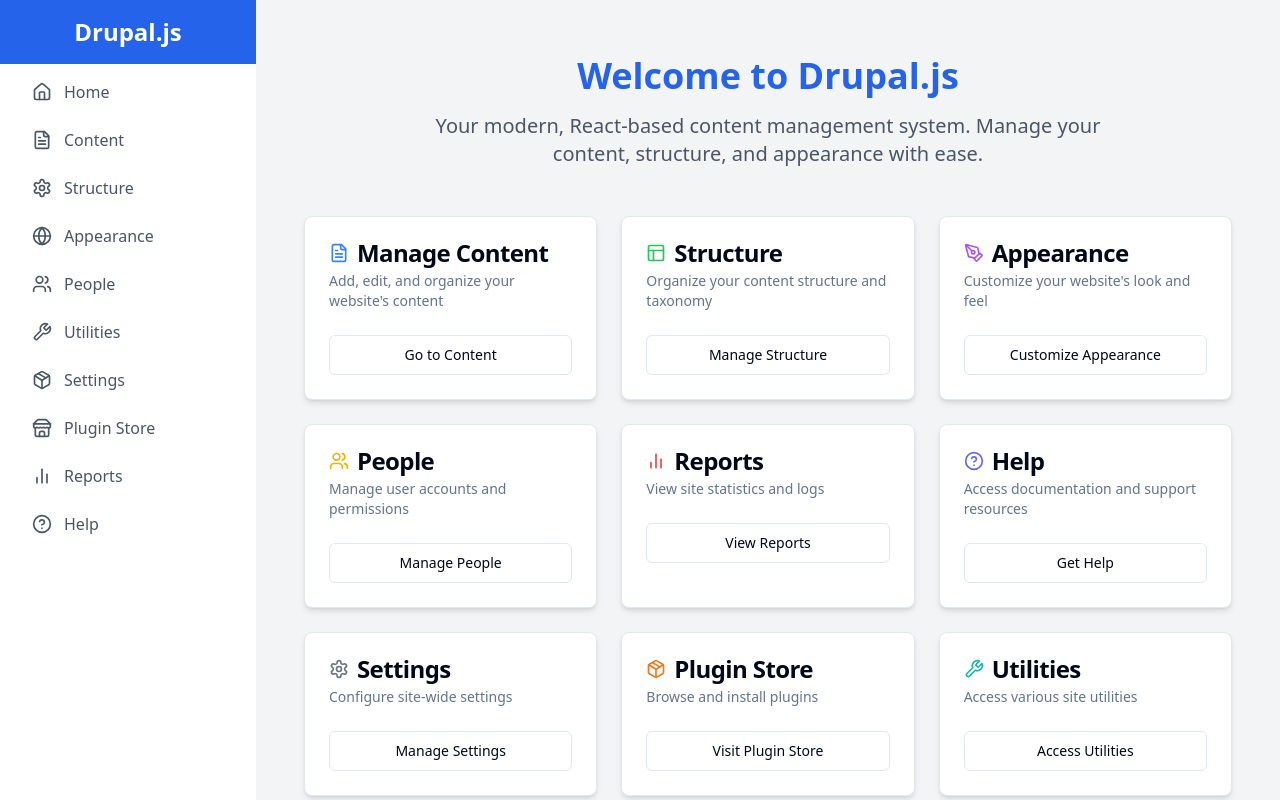
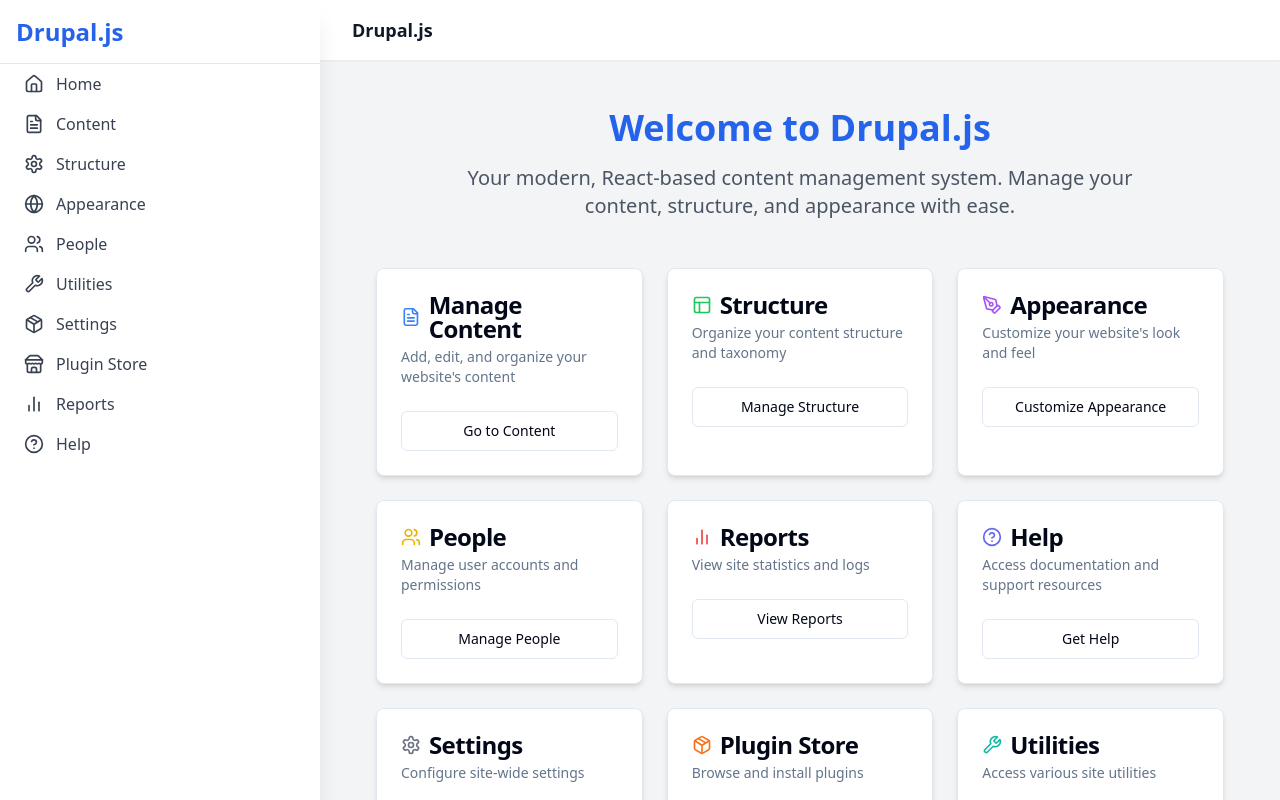
Before and after one commit to ruvnet/drupaljs, a React (Vite) app: page / in a window 1280 px wide. Built offline with nearby package versions, Linux system fonts and the light colour scheme.

Commit message:
Reverted to edit 26a01d5b-8a87-4442-8d13-76ed370b18ed: "Update README.md"

```diff
--- a/src/App.jsx
+++ b/src/App.jsx
@@ -1,8 +1,7 @@
-import React from 'react';
+import React, { useState } from 'react';
 import { BrowserRouter as Router, Route, Routes } from 'react-router-dom';
 import { QueryClient, QueryClientProvider } from '@tanstack/react-query';
 import Sidebar from './components/Sidebar';
-import ScrollToTop from './components/ScrollToTop';
 import ArticleEdit from './pages/ArticleEdit';
 import Articles from './pages/Articles';
 import Home from './pages/Home';
@@ -34,19 +33,35 @@ import Logs from './pages/Logs';
 import Analytics from './pages/Analytics';
 import Help from './pages/Help';
 import NewContent from './pages/NewContent';
+import { Menu } from 'lucide-react';
+import { Button } from "@/components/ui/button";
 
 const queryClient = new QueryClient();
 
 function App() {
+  const [sidebarOpen, setSidebarOpen] = useState(false);
+
   return (
     <QueryClientProvider client={queryClient}>
       <Router>
-        <ScrollToTop />
-        <div className="flex flex-col md:flex-row h-screen bg-gray-100">
-          <Sidebar />
+        <div className="flex h-screen bg-gray-100">
+          <Sidebar open={sidebarOpen} setOpen={setSidebarOpen} />
           <div className="flex-1 flex flex-col overflow-hidden">
+            <header className="bg-white shadow-sm z-10">
+              <div className="max-w-7xl mx-auto py-4 px-4 sm:px-6 lg:px-8 flex justify-between items-center">
+                <Button
+                  variant="ghost"
+                  size="icon"
+                  className="md:hidden"
+                  onClick={() => setSidebarOpen(true)}
+                >
+                  <Menu className="h-6 w-6" />
+                </Button>
+                <h1 className="text-lg font-semibold text-gray-900">Drupal.js</h1>
+              </div>
+            </header>
             <main className="flex-1 overflow-x-hidden overflow-y-auto bg-gray-100">
-              <div className="container mx-auto px-6 py-8">
+              <div className="max-w-7xl mx-auto py-6 sm:px-6 lg:px-8">
                 <Routes>
                   <Route path="/" element={<Home />} />
                   <Route path="/content" element={<Articles />} />
--- a/src/components/ScrollToTop.jsx
+++ /dev/null
@@ -1,14 +0,0 @@
-import { useEffect } from 'react';
-import { useLocation } from 'react-router-dom';
-
-function ScrollToTop() {
-  const { pathname } = useLocation();
-
-  useEffect(() => {
-    window.scrollTo(0, 0);
-  }, [pathname]);
-
-  return null;
-}
-
-export default ScrollToTop;
--- a/src/components/Sidebar.jsx
+++ b/src/components/Sidebar.jsx
@@ -1,56 +1,63 @@
 import React from 'react';
 import { Link } from 'react-router-dom';
-import { Home, FileText, Settings, Globe, Users, BarChart2, HelpCircle, Wrench, Package, Store } from 'lucide-react';
+import { Home, FileText, Settings, Globe, Users, BarChart2, HelpCircle, Wrench, Package, Store, X } from 'lucide-react';
+import { Button } from "@/components/ui/button";
 
-const Sidebar = () => {
+const Sidebar = ({ open, setOpen }) => {
   return (
-    <div className="bg-white shadow-md w-full md:w-64 md:flex-shrink-0 md:flex md:flex-col">
-      <div className="flex items-center justify-center h-16 bg-blue-600">
-        <span className="text-2xl font-semibold text-white">Drupal.js</span>
+    <>
+      <div className={`fixed inset-0 bg-gray-600 bg-opacity-75 transition-opacity z-20 md:hidden ${open ? 'opacity-100' : 'opacity-0 pointer-events-none'}`} onClick={() => setOpen(false)}></div>
+      <div className={`fixed inset-y-0 left-0 flex flex-col max-w-xs w-full bg-white shadow-xl transition-all transform z-30 md:relative md:translate-x-0 ${open ? 'translate-x-0' : '-translate-x-full'}`}>
+        <div className="flex items-center justify-between h-16 px-4 border-b">
+          <span className="text-2xl font-semibold text-blue-600">Drupal.js</span>
+          <Button variant="ghost" size="icon" className="md:hidden" onClick={() => setOpen(false)}>
+            <X className="h-6 w-6" />
+          </Button>
         </div>
-      <nav className="flex-grow md:block px-4 pb-4 md:pb-0 md:overflow-y-auto">
-        <Link to="/" className="flex items-center px-4 py-2 mt-2 text-gray-600 hover:bg-gray-200">
+        <nav className="flex-1 overflow-y-auto">
+          <Link to="/" className="flex items-center px-6 py-2 text-gray-700 hover:bg-gray-100" onClick={() => setOpen(false)}>
             <Home className="h-5 w-5 mr-3" />
             <span>Home</span>
           </Link>
-        <Link to="/content" className="flex items-center px-4 py-2 mt-2 text-gray-600 hover:bg-gray-200">
+          <Link to="/content" className="flex items-center px-6 py-2 text-gray-700 hover:bg-gray-100" onClick={() => setOpen(false)}>
             <FileText className="h-5 w-5 mr-3" />
             <span>Content</span>
           </Link>
-        <Link to="/structure" className="flex items-center px-4 py-2 mt-2 text-gray-600 hover:bg-gray-200">
+          <Link to="/structure" className="flex items-center px-6 py-2 text-gray-700 hover:bg-gray-100" onClick={() => setOpen(false)}>
             <Settings className="h-5 w-5 mr-3" />
             <span>Structure</span>
           </Link>
-        <Link to="/appearance" className="flex items-center px-4 py-2 mt-2 text-gray-600 hover:bg-gray-200">
+          <Link to="/appearance" className="flex items-center px-6 py-2 text-gray-700 hover:bg-gray-100" onClick={() => setOpen(false)}>
             <Globe className="h-5 w-5 mr-3" />
             <span>Appearance</span>
           </Link>
-        <Link to="/people" className="flex items-center px-4 py-2 mt-2 text-gray-600 hover:bg-gray-200">
+          <Link to="/people" className="flex items-center px-6 py-2 text-gray-700 hover:bg-gray-100" onClick={() => setOpen(false)}>
             <Users className="h-5 w-5 mr-3" />
             <span>People</span>
           </Link>
-        <Link to="/utilities" className="flex items-center px-4 py-2 mt-2 text-gray-600 hover:bg-gray-200">
+          <Link to="/utilities" className="flex items-center px-6 py-2 text-gray-700 hover:bg-gray-100" onClick={() => setOpen(false)}>
             <Wrench className="h-5 w-5 mr-3" />
             <span>Utilities</span>
           </Link>
-        <Link to="/settings" className="flex items-center px-4 py-2 mt-2 text-gray-600 hover:bg-gray-200">
+          <Link to="/settings" className="flex items-center px-6 py-2 text-gray-700 hover:bg-gray-100" onClick={() => setOpen(false)}>
             <Package className="h-5 w-5 mr-3" />
             <span>Settings</span>
           </Link>
-        <Link to="/plugin-store" className="flex items-center px-4 py-2 mt-2 text-gray-600 hover:bg-gray-200">
+          <Link to="/plugin-store" className="flex items-center px-6 py-2 text-gray-700 hover:bg-gray-100" onClick={() => setOpen(false)}>
             <Store className="h-5 w-5 mr-3" />
             <span>Plugin Store</span>
           </Link>
-        <Link to="/reports" className="flex items-center px-4 py-2 mt-2 text-gray-600 hover:bg-gray-200">
+          <Link to="/reports" className="flex items-center px-6 py-2 text-gray-700 hover:bg-gray-100" onClick={() => setOpen(false)}>
             <BarChart2 className="h-5 w-5 mr-3" />
             <span>Reports</span>
           </Link>
-        <Link to="/help" className="flex items-center px-4 py-2 mt-2 text-gray-600 hover:bg-gray-200">
+          <Link to="/help" className="flex items-center px-6 py-2 text-gray-700 hover:bg-gray-100" onClick={() => setOpen(false)}>
             <HelpCircle className="h-5 w-5 mr-3" />
             <span>Help</span>
           </Link>
         </nav>
       </div>
+    </>
   );
 };
 
```
Lines whose indentation alone changed are shown as unchanged.
